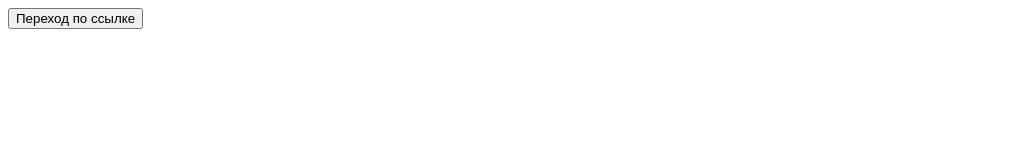
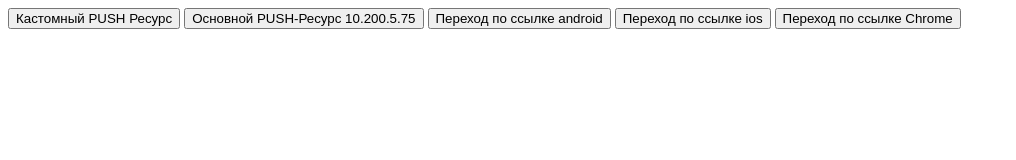
Before and after one commit to HappyTed/web.push.altcraft.github.io, a plain HTML site: page index.html in a window 1280 px wide. Shown: the whole page, without its empty margins (0-1016 px from the left). Drawn offline with Linux system fonts and the light colour scheme.

Commit message:
add buttons

```diff
--- a/index.html
+++ b/index.html
@@ -5,6 +5,10 @@
   <title>Кнопка</title>
  </head>
  <body>
-  <button onclick="document.location='standart-res'">Переход по ссылке</button>
+  <button onclick="document.location='standart-res'">Кастомный PUSH Ресурс</button>
+  <button onclick="document.location='main-push-res'">Основной PUSH-Ресурс 10.200.5.75</button>
+  <button onclick="document.location='androidweblink'">Переход по ссылке android</button>
+  <button onclick="document.location='iosweblink'">Переход по ссылке ios</button>
+  <button onclick="document.location='chromeweblink'">Переход по ссылке Chrome</button>
  </body>
 </html>
```
